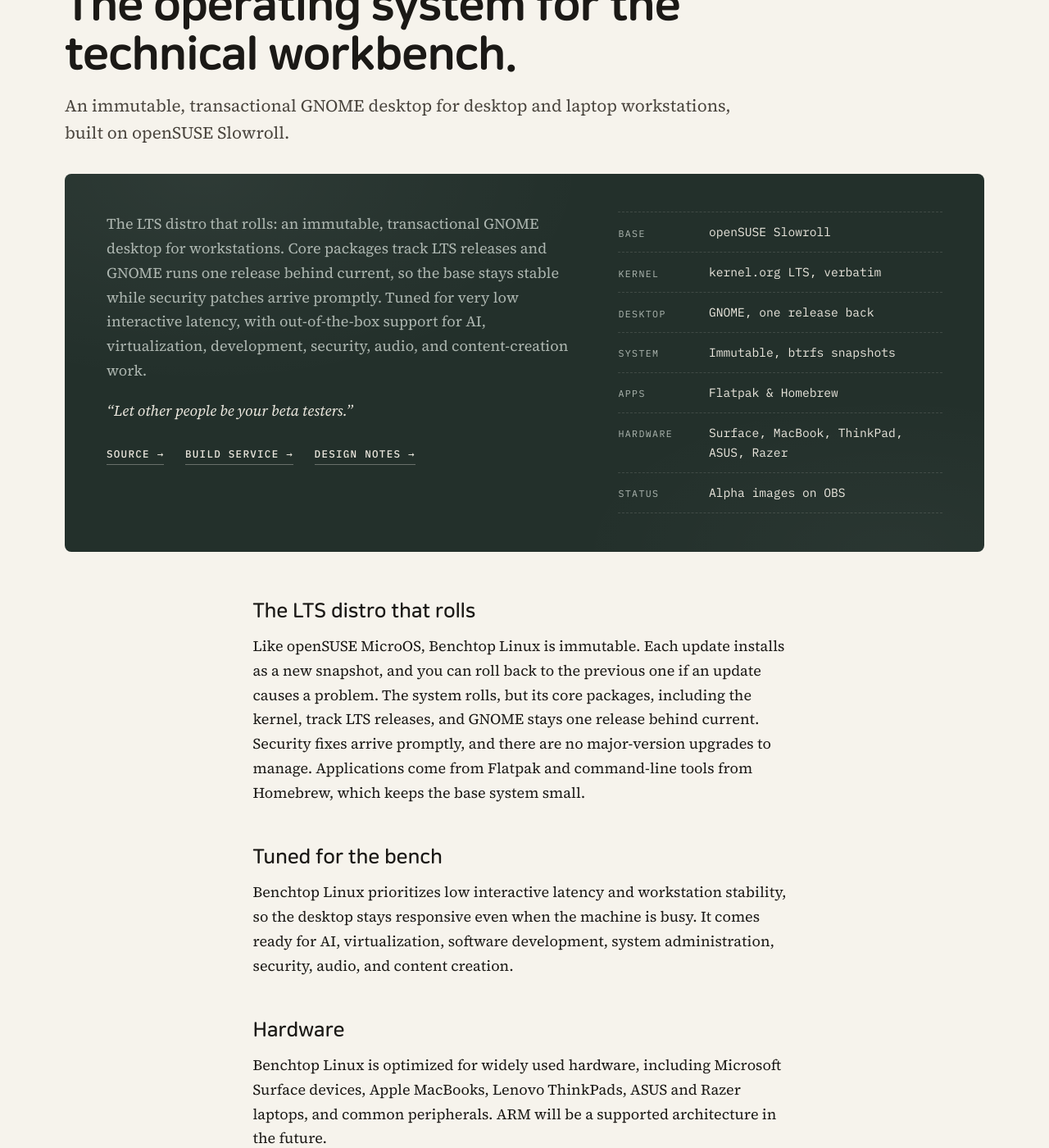
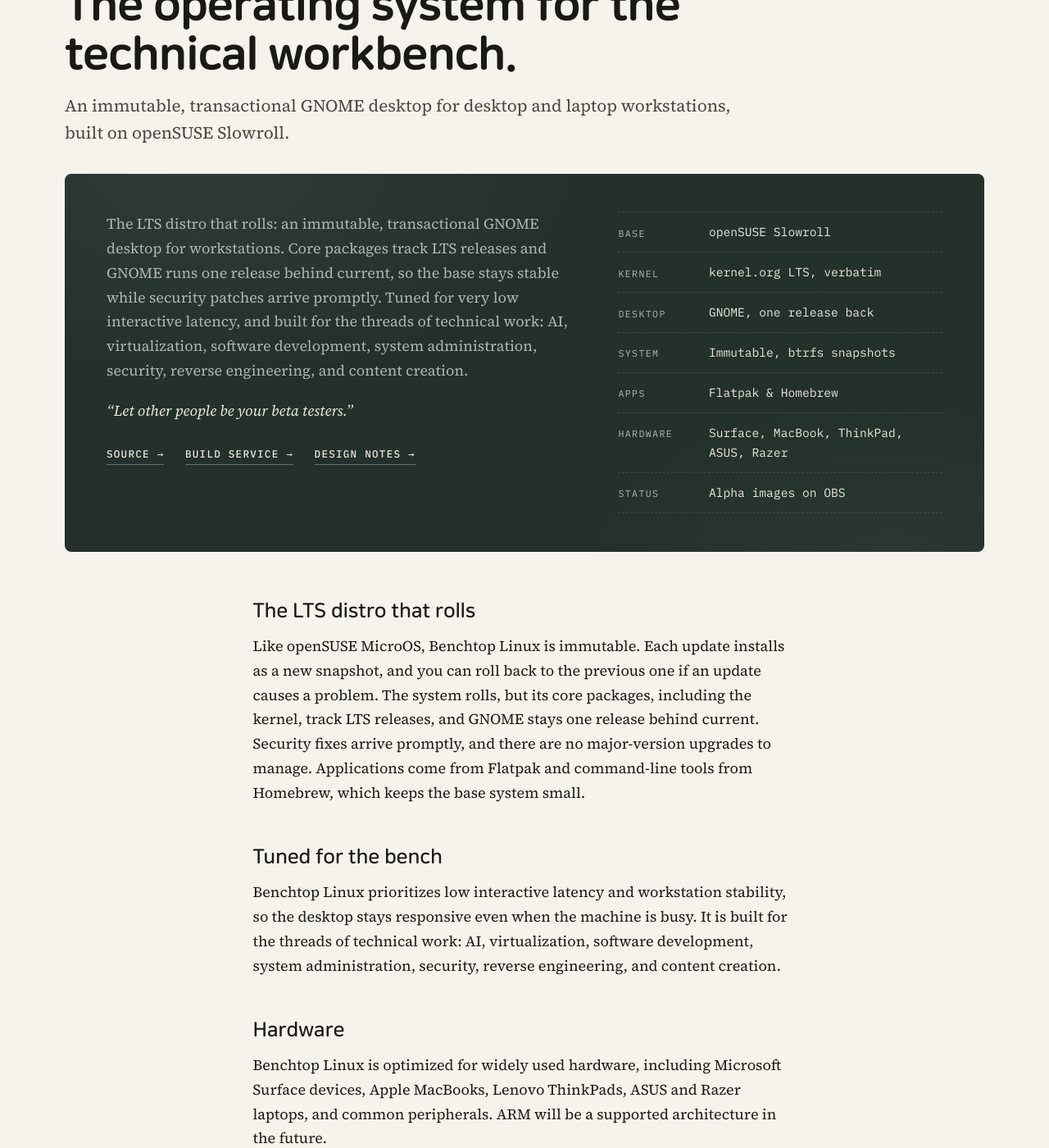
Before and after one commit to TechnicompLabs/technicomplabs.github.io, a Jekyll site: the page built from _pages/benchtop.md, in a window 1280 px wide and 1400 px high, scrolled down 234 px. Shown: the whole window at 82% size. Built offline with Jekyll 4.4.1, drawn with Linux system fonts in a browser that asks for light colours.

Commit message:
Benchtop: threads of technical work

```diff
--- a/_includes/benchtop.html
+++ b/_includes/benchtop.html
@@ -2,7 +2,7 @@
   <div class="board-text">
     {% unless include.compact %}<p class="board-kicker">Technicomp Benchtop Linux &middot; Alpha</p>
     <h2 class="board-title">The operating system for the technical workbench.</h2>{% endunless %}
-    <p>The LTS distro that rolls: an immutable, transactional GNOME desktop for workstations. Core packages track LTS releases and GNOME runs one release behind current, so the base stays stable while security patches arrive promptly. Tuned for very low interactive latency, with out-of-the-box support for AI, virtualization, development, security, audio, and content-creation work.</p>
+    <p>The LTS distro that rolls: an immutable, transactional GNOME desktop for workstations. Core packages track LTS releases and GNOME runs one release behind current, so the base stays stable while security patches arrive promptly. Tuned for very low interactive latency, and built for the threads of technical work: AI, virtualization, software development, system administration, security, reverse engineering, and content creation.</p>
     <p class="board-motto">&ldquo;Let other people be your beta testers.&rdquo;</p>
     <p class="board-links">
       <a href="https://github.com/TechnicompLabs">Source &rarr;</a>
--- a/_pages/benchtop.md
+++ b/_pages/benchtop.md
@@ -22,7 +22,7 @@ Like openSUSE MicroOS, Benchtop Linux is immutable. Each update installs as a ne
 
 ## Tuned for the bench
 
-Benchtop Linux prioritizes low interactive latency and workstation stability, so the desktop stays responsive even when the machine is busy. It comes ready for AI, virtualization, software development, system administration, security, audio, and content creation.
+Benchtop Linux prioritizes low interactive latency and workstation stability, so the desktop stays responsive even when the machine is busy. It is built for the threads of technical work: AI, virtualization, software development, system administration, security, reverse engineering, and content creation.
 
 ## Hardware
 
```
Also changed, not shown: _pages/projects.md (+1 -1 lines).
